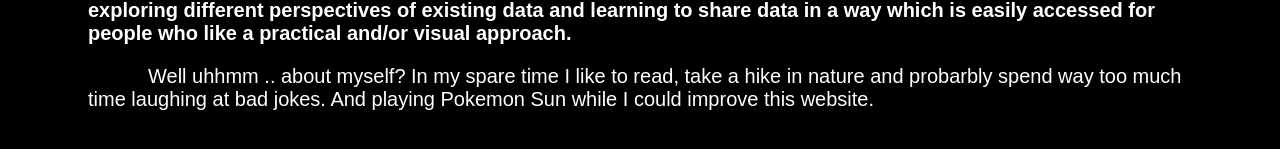
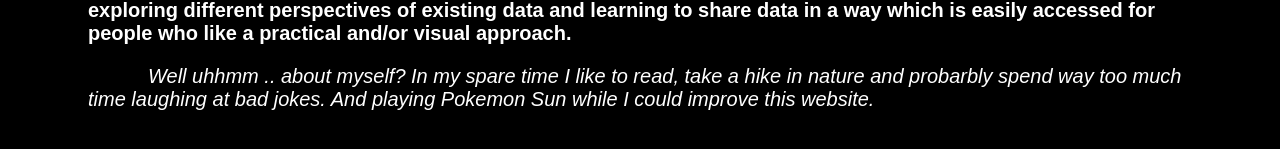
Before and after one commit to fsetrodinomo/WebsiteFS, a React (Create React App) app in the folder website/: page /aboutme in a window 1280 px wide. Shown: the part 313-462 px from the top of the page. Built offline with nearby package versions, Linux system fonts and the light colour scheme.

Commit message:
changed text into italic

```diff
--- a/website/src/Pages/Aboutme.js
+++ b/website/src/Pages/Aboutme.js
@@ -29,11 +29,12 @@ const Aboutme = () => {
                             </h3>
 
                          <p>
-                            <i></i>
+                            <i>
                          Well uhhmm .. about myself?
                             In my spare time I like to read, take a hike in nature and
                             probarbly spend way too much time laughing at bad jokes.
                             And playing Pokemon Sun while I could improve this website.
+                            </i>
                          </p>
 
 
```
